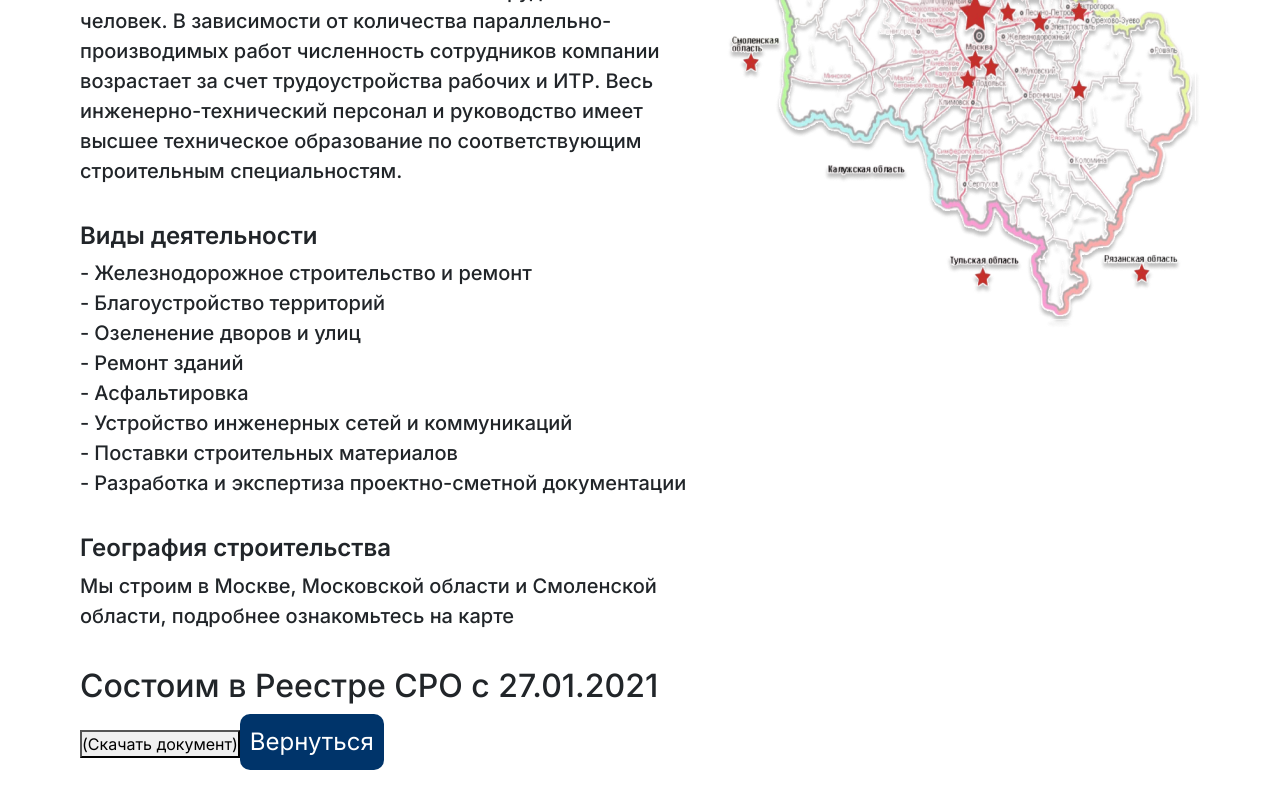
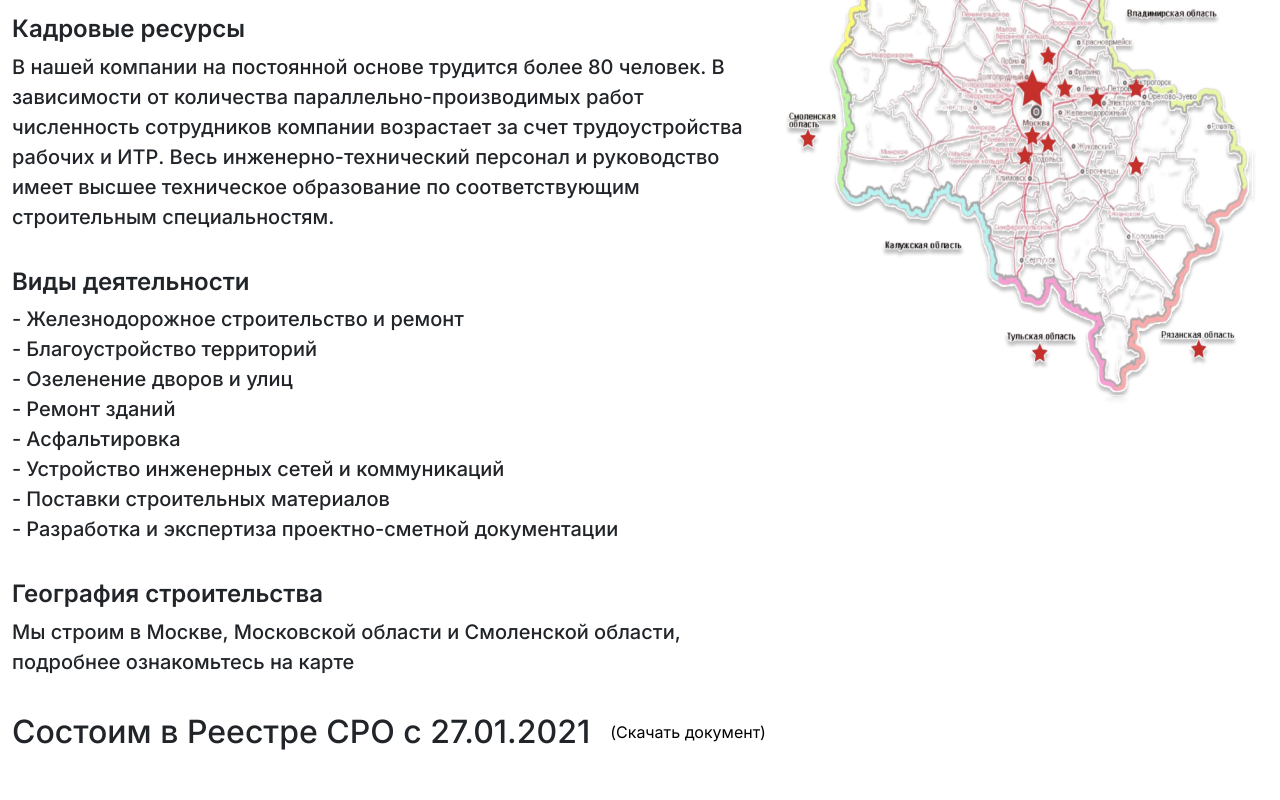
Before and after one commit to ultraevs/KDS-3, a React (Vite) app in the folder frontend/: page /moreDetails in a window 1280 px wide. Shown: the part 224-1024 px from the top of the page. Built offline with nearby package versions, Linux system fonts and the light colour scheme.

Commit message:
fix scroll + MoreDetailsPage

```diff
--- a/frontend/package.json
+++ b/frontend/package.json
@@ -15,8 +15,10 @@
     "react-bootstrap": "^2.10.0",
     "react-dom": "^18.2.0",
     "react-modal": "^3.16.1",
+    "react-router": "^6.22.0",
     "react-router-dom": "^6.22.0",
-    "react-scroll": "^1.9.0"
+    "react-scroll": "^1.9.0",
+    "react-scroll-position": "^1.0.2"
   },
   "devDependencies": {
     "@types/react": "^18.2.43",
--- a/frontend/src/components/header/Header.module.css
+++ b/frontend/src/components/header/Header.module.css
@@ -35,6 +35,7 @@
     width: 100%;
     height: 100%;
     font-size: 22px;
+    color: black;
 }
 
 .simple {
--- a/frontend/src/components/moreDetails/MoreDetails.jsx
+++ b/frontend/src/components/moreDetails/MoreDetails.jsx
@@ -1,14 +1,27 @@
-import React from 'react'
+import React, { useState, useEffect } from 'react'
 import styles from "./MoreDetails.module.css"
+
+import classNames from 'classnames'
 
 import { Link } from 'react-router-dom'
 
 import Map from "../../img/Map.png"
 
 const MoreDetails = () => {
+  useEffect(() => {
+    window.scrollTo({ top: 0, behavior: 'smooth' });
+  }, []);
+
+  const [showAlert, setShowAlert] = useState(false);
+
+  const handleClick = () => {
+    setShowAlert(true);
+  };
+
   return (
     <>
-    <div className={styles.moreDetails}>
+    <div className={ classNames(styles.moreDetails, "container")}>
+      <Link to="/"><button className='button'><svg xmlns="http://www.w3.org/2000/svg" width="24" height="24" viewBox="0 0 24 24" fill="none" stroke="currentColor" stroke-width="2" stroke-linecap="round" stroke-linejoin="round" class="lucide lucide-arrow-left"><path d="m12 19-7-7 7-7"/><path d="M19 12H5"/></svg></button></Link>
       <div className={styles.moreDetails_info}>
         <div className={styles.moreDetails_info_left}>
 
@@ -42,18 +55,15 @@ const MoreDetails = () => {
           </div>
 
           <div className={styles.moreDetails_item}>
-            <div className="item-downland">
+            <div className={styles.item_downland}>
                 <h2><span>Состоим в Реестре СРО</span> с 27.01.2021</h2>
                 <div className="hey">
-                  <button>(Скачать документ)</button>
-                  <Link to="/">
-                    <button className='button'>Вернуться</button>
-                  </Link>
+                  <button className={styles.downland} onClick={handleClick}>(Скачать документ)</button>
                 </div>
             </div>
+          </div>
 
-
-          </div>
+          {showAlert && <p>No Data</p>}
 
         </div>
 
--- a/frontend/src/components/moreDetails/MoreDetails.module.css
+++ b/frontend/src/components/moreDetails/MoreDetails.module.css
@@ -1,5 +1,11 @@
 .moreDetails {
-    margin: 30px 80px;
+    margin-top: 30px !important;
+    margin-bottom: 30px !important;
+}
+
+.arrow {
+    width: 30px;
+    height: 30px;
 }
 
 .moreDetails_info {
@@ -49,6 +55,25 @@
     background-color: black;
 }
 
+.item_downland {
+    width: 1000px;
+    display: flex;
+    flex-direction: row;
+    align-items: center;
+    gap: 20px;
+}
+
+.item_downland h2 {
+    margin-bottom: 0px;
+}
+
+.downland {
+    outline: none;
+    border: none;
+    cursor: pointer;
+    background: transparent;
+}
+
 
 @media (max-width: 768px) {
     .map img{
--- a/frontend/src/pages/homePage/HomePage.jsx
+++ b/frontend/src/pages/homePage/HomePage.jsx
@@ -1,4 +1,4 @@
-import React from 'react'
+import React, { useEffect } from 'react'
 import styles from "./HomePage.module.css"
 
 import Header from '../../components/header/Header'
@@ -10,6 +10,9 @@ import Partners from '../../components/partners/Partners'
 import Footer from '../../components/footer/Footer'
 
 const HomePage = () => {
+  useEffect(() => {
+    window.scrollTo({ top: 0, behavior: 'smooth' });
+  }, []);
   return (
     <>
         <Header />
```
Also changed, not shown: 1 other file (tests, documents, lock files or other folders).
